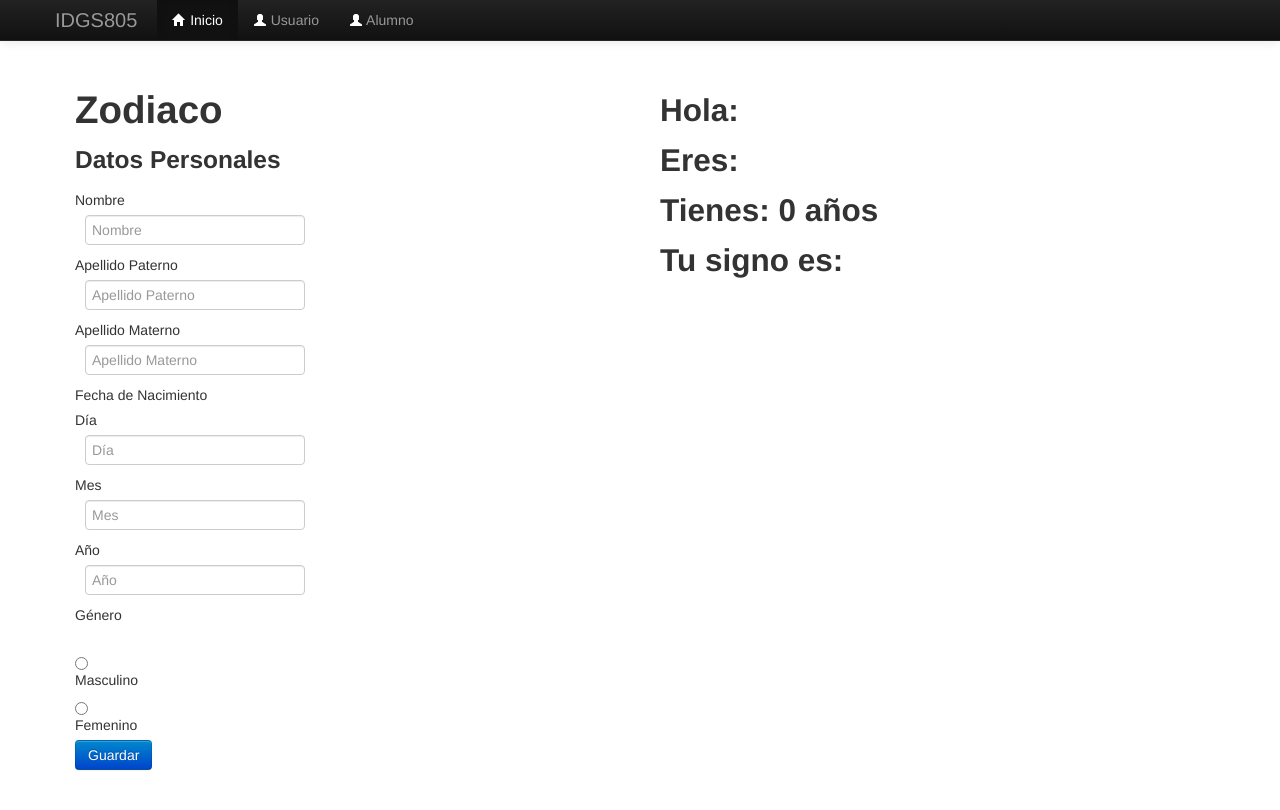
After one commit to IDGS-805-22000953/IntroFlask, a Flask app: page /zodiaco in a window 1280 px wide. The commit adds this page. Run offline with Flask 3, Linux system fonts and the light colour scheme; some libraries are stand-ins or nearby versions.

Commit message:
Commit del 20 de febrero Zodiaco Chino

```diff
--- a/forms.py
+++ b/forms.py
@@ -13,14 +13,18 @@ class ZodiacoForm(Form):
     apellidoMa = StringField('Apellido Materno', [
         validators.DataRequired(message='El campo es requerido')
     ])
-    dia = StringField('Día', [
-        validators.DataRequired(message='El campo es requerido')
+    dia = IntegerField('Día', [
+        validators.DataRequired(message='El campo es requerido'),
+        validators.NumberRange(min=1, max=31, message='El día debe estar entre 1 y 31.')
     ])
-    mes = StringField('Mes', [
-        validators.DataRequired(message='El campo es requerido')
+    mes = IntegerField('Mes', [
+        validators.DataRequired(message='El campo es requerido'),
+        validators.NumberRange(min=1, max=12, message='El mes debe estar entre 1 y 12.')
+
     ])
-    anio = StringField('Año', [
-        validators.DataRequired(message='El campo es requerido')
+    anio = IntegerField('Año', [
+        validators.DataRequired(message='El campo es requerido'),
+        validators.NumberRange(min=1900, max=2025, message='El año debe estar entre 1900 y 2025.')
     ])
     genero = SelectField('Género', choices=[
         ('masculino', 'Masculino'),
--- a/main.py
+++ b/main.py
@@ -41,15 +41,13 @@ def zodiaco():
         apePa = zodiaco_clase.apellidoPa.data
         apeMa = zodiaco_clase.apellidoMa.data
         genero = zodiaco_clase.genero.data
+        dia = zodiaco_clase.dia.data
+        mes = zodiaco_clase.mes.data
+        anio = zodiaco_clase.anio.data
 
         try:
 
-            dia = int(zodiaco_clase.dia.data)
-            mes = int(zodiaco_clase.mes.data)
-            anio = int(zodiaco_clase.anio.data)
-
             fecha_nac = datetime(anio, mes, dia)
-
 
             hoy = datetime.now()
             edad = hoy.year - fecha_nac.year
--- a/templates/index.html
+++ b/templates/index.html
@@ -1,4 +1,4 @@
- {% extends "layaout.html"%} {%block container%}
+  {% extends "layaout.html"%} {%block container%}
 <h1>{{titulo}}</h1>
 
 {%for value in lista %}
--- a/templates/layaout.html
+++ b/templates/layaout.html
@@ -11,7 +11,22 @@
     .tr-head {
       background: #dff0d8;
     }
+
   </style>
+
+ <style>
+  .container {
+      display: flex;
+  }
+  .form-container {
+      flex: 1;
+      padding: 20px;
+  }
+  .info-container {
+      flex: 1;
+      padding: 20px;
+  }
+</style>
   <link rel="stylesheet" href="{{ url_for('static', filename='bootstrap/css/bootstrap-responsive.min.css') }}">
   <title>Document</title>
 </head>
@@ -46,7 +61,7 @@
   </div>
 
 
-  <div class="container">
+  <div class="container" >
     {% block container %}
     {% endblock %}
   </div>
--- /dev/null
+++ b/templates/zodiacoChino.html
@@ -0,0 +1,53 @@
+{% extends "layaout.html" %}
+
+{% block container %}
+{% import "_macros.html" as macros %}
+
+<div class="container">
+  <div class="form-container">
+      <h1>Zodiaco</h1>
+      <h3>Datos Personales</h3>
+      <form action="" method="post">
+          <div class="form-group">
+              {{ macros.campoNuevo(form.nombre, class="form-control", placeholder="Nombre") }}
+          </div>
+          <div class="form-group">
+              {{ macros.campoNuevo(form.apellidoPa, class="form-control", placeholder="Apellido Paterno") }}
+          </div>
+          <div class="form-group">
+              {{ macros.campoNuevo(form.apellidoMa, class="form-control", placeholder="Apellido Materno") }}
+          </div>
+          <div class="form-group">
+              <label>Fecha de Nacimiento</label>
+              <div class="d-flex">
+                  {{ macros.campoNuevo(form.dia, class="form-control mr-2", placeholder="Día") }}
+                  {{ macros.campoNuevo(form.mes, class="form-control mr-2", placeholder="Mes") }}
+                  {{ macros.campoNuevo(form.anio, class="form-control", placeholder="Año") }}
+              </div>
+          </div>
+          <div class="form-group">
+              <label>Género</label><br>
+              <div class="form-check form-check-inline">
+                  <input class="form-check-input" type="radio" name="genero" id="masculino" value="masculino" {% if form.genero.data == 'masculino' %}checked{% endif %}>
+                  <label class="form-check-label" for="masculino">Masculino</label>
+              </div>
+              <div class="form-check form-check-inline">
+                  <input class="form-check-input" type="radio" name="genero" id="femenino" value="femenino" {% if form.genero.data == 'femenino' %}checked{% endif %}>
+                  <label class="form-check-label" for="femenino">Femenino</label>
+              </div>
+          </div>
+          <input type="submit" value="Guardar" class="btn btn-primary"/>
+      </form>
+  </div>
+  <div class="info-container">
+      <h2>Hola: {{ nom }} {{ apePa }} {{ apeMa }}</h2>
+      <h2>Eres: {{ genero }}</h2>
+      <h2>Tienes: {{ edad }} años</h2>
+      <h2>Tu signo es: {{ signo }}</h2>
+      {% if signo %}
+          <img src="{{ url_for('static', filename='img/' ~ signo|lower ~ '.jpg') }}" alt="Signo {{ signo }}" class="img-responsive" style="max-width: 300px;">
+      {% endif %}
+  </div>
+</div>
+
+{% endblock %}
```
Also changed, not shown: 1 other file.
